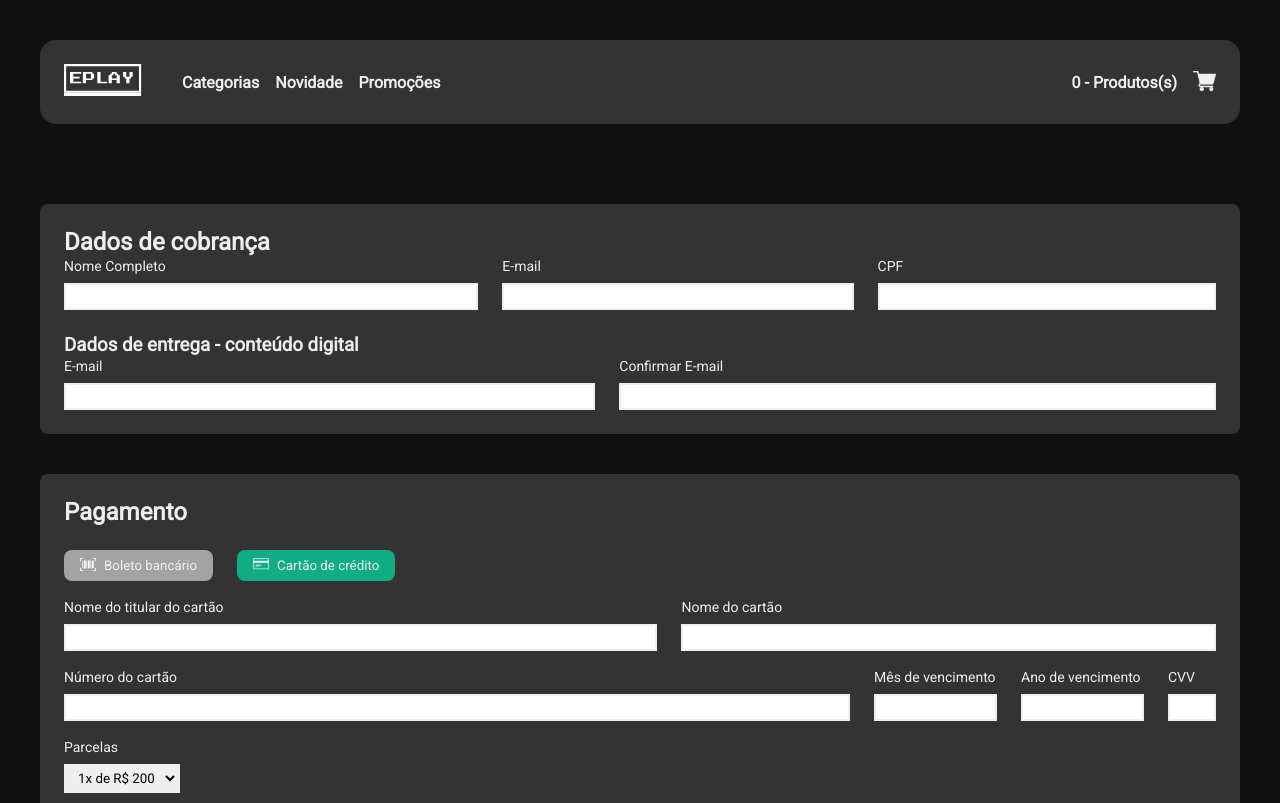
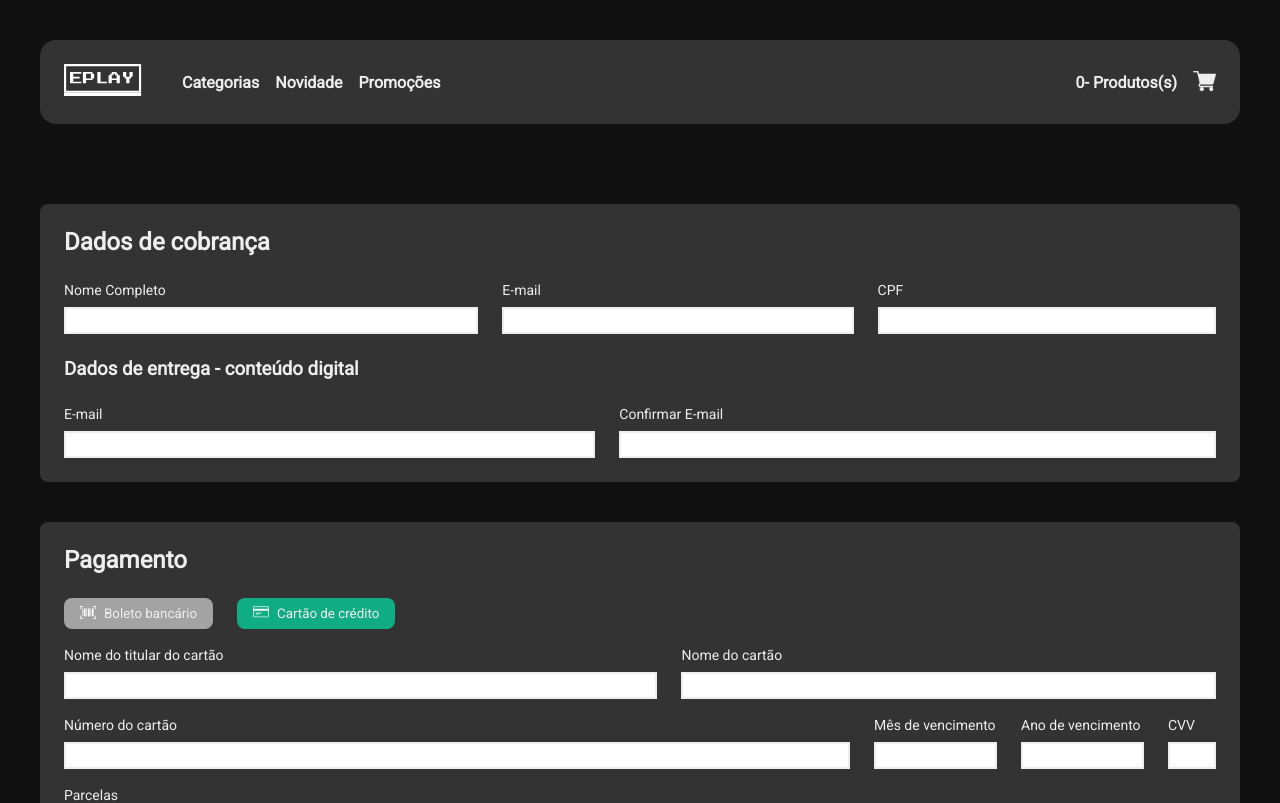
Before and after one commit to AndersonCostaDev01/ProjetoFinalFront, a React (Create React App) app: page /checkout in a window 1280 px wide. Shown: the top 803 px of the page. Built offline with nearby package versions, Linux system fonts and the light colour scheme.

Commit message:
Criação da pagina de confirmação do pedido

```diff
--- a/src/Pages/Checkout/index.tsx
+++ b/src/Pages/Checkout/index.tsx
@@ -10,9 +10,13 @@ import Button from '../../components/Button'
 // Importação de imagens
 import barcode from '../../assets/images/barcode.svg'
 import creditcard from '../../assets/images/creditcard.svg'
+// importação dos endpoints
+import { usePurchaseMutation } from '../../services/api'
 
 const Checkout = () => {
   const [isCardActive, setIsCardActive] = useState(true)
+  const [purchase, { isLoading, error, data, isSuccess }] =
+    usePurchaseMutation()
 
   const formik = useFormik({
     initialValues: {
@@ -94,12 +98,88 @@ const Checkout = () => {
         )
     }),
     onSubmit: (values) => {
-      console.log(values)
+      purchase({
+        billing: {
+          document: values.cpf,
+          email: values.email,
+          name: values.name
+        },
+        delivery: {
+          email: values.destinationEmail
+        },
+        payment: {
+          installments: 1,
+          card: {
+            active: isCardActive,
+            code: Number(values.cvv),
+            name: values.cardName,
+            number: values.cardNumber,
+            owner: {
+              document: values.cpf,
+              name: values.holderName
+            },
+            expires: {
+              month: 1,
+              year: 2025
+            }
+          }
+        },
+        products: [
+          {
+            id: 1,
+            price: 100
+          }
+        ]
+      })
     }
   })
 
   return (
-    <form className="container" onSubmit={formik.handleSubmit}>
+    <div className="container">
+      {isLoading ? <h4>Carregando...</h4> : null}
+      {error ? (
+        <h4>algo deu errado, tente novamente em alguns intantes</h4>
+      ) : null}
+      {isSuccess ? (
+        <Card title="Muito obrigado">
+          <>
+            <p>
+              É com satisfação que informamos que recebemos seu pedido com
+              sucesso! <br />
+              Abaixo estão os detalhes da sua compra: <br />
+              Número do pedido: {data.orderId}
+              <br />
+              Forma de pagamento:{' '}
+              {isCardActive ? 'Cartão de crédito' : 'Boleto'}
+            </p>
+            <p className="margin-top">
+              É com satisfação que informamos que recebemos seu pedido com
+              sucesso! Abaixo estão os detalhes da sua compra: Número do pedido:
+              XXXXXX Forma de pagamento: Boleto Bancário Caso tenha optado pelo
+              pagamento via boleto bancário, lembre-se de que a confirmação pode
+              levar até 3 dias úteis. Após a aprovação do pagamento, enviaremos
+              um e-mail contendo o código de ativação do jogo.
+            </p>
+            <p className="margin-top">
+              Se você optou pelo pagamento com cartão de crédito, a liberação do
+              código de ativação ocorrerá após a aprovação da transação pela
+              operadora do cartão. Você receberá o código no e-mail cadastrado
+              em nossa loja.
+            </p>
+            <p className="margin-top">
+              Pedimos que verifique sua caixa de entrada e a pasta de spam para
+              garantir que receba nossa comunicação. Caso tenha alguma dúvida ou
+              necessite de mais informações, por favor, entre em contato conosco
+              através dos nossos canais de atendimento ao cliente.
+            </p>
+            <p className="margin-top">
+              Agradecemos por escolher a EPLAY e esperamos que desfrute do seu
+              jogo!
+            </p>
+          </>
+        </Card>
+      ) : (
+        <form onSubmit={formik.handleSubmit}>
           <Card title="Dados de cobrança">
             <>
               <S.Row>
@@ -146,7 +226,7 @@ const Checkout = () => {
               <S.Title className="margin-top">
                 Dados de entrega - conteúdo digital
               </S.Title>
-          <S.Row>
+              <S.Row marginTop="24px">
                 <S.LabelGrup>
                   <label htmlFor="destinationEmail">E-mail</label>
                   <input
@@ -161,8 +241,9 @@ const Checkout = () => {
                   <small>{formik.errors.destinationEmail}</small>
                 </S.LabelGrup>
                 <S.LabelGrup>
-              <label htmlFor="confirmDestinationEmail">Confirmar E-mail</label>
-              <small>{formik.errors.confirmDestinationEmail}</small>
+                  <label htmlFor="confirmDestinationEmail">
+                    Confirmar E-mail
+                  </label>
                   <input
                     type="email"
                     id="confirmDestinationEmail"
@@ -170,8 +251,11 @@ const Checkout = () => {
                     value={formik.values.confirmDestinationEmail}
                     onChange={formik.handleChange}
                     onBlur={formik.handleBlur}
-                className={formik.errors.confirmDestinationEmail ? 'error' : ''}
+                    className={
+                      formik.errors.confirmDestinationEmail ? 'error' : ''
+                    }
                   />
+                  <small>{formik.errors.confirmDestinationEmail}</small>
                 </S.LabelGrup>
               </S.Row>
             </>
@@ -198,7 +282,9 @@ const Checkout = () => {
                 <>
                   <S.Row marginTop="16px">
                     <S.LabelGrup>
-                  <label htmlFor="holderName">Nome do titular do cartão</label>
+                      <label htmlFor="holderName">
+                        Nome do titular do cartão
+                      </label>
                       <input
                         type="text"
                         id="holderName"
@@ -297,11 +383,11 @@ const Checkout = () => {
                 </>
               ) : (
                 <S.PaymentText>
-              Ao optar por essa forma de pagamento, é importante lembrar que a
-              confirmação pode levar até 3 dias úteis, devido aos prazos
+                  Ao optar por essa forma de pagamento, é importante lembrar que
+                  a confirmação pode levar até 3 dias úteis, devido aos prazos
                   estabelecidos pelas instituições financeiras. Portanto, a
-              liberação do código de ativação do jogo adquirido ocorrerá somente
-              após a aprovação do pagamento do boleto.
+                  liberação do código de ativação do jogo adquirido ocorrerá
+                  somente após a aprovação do pagamento do boleto.
                 </S.PaymentText>
               )}
             </>
@@ -315,6 +401,8 @@ const Checkout = () => {
             Finalizar compra
           </Button>
         </form>
+      )}
+    </div>
   )
 }
 
--- a/src/Pages/Checkout/styles.ts
+++ b/src/Pages/Checkout/styles.ts
@@ -21,6 +21,10 @@ export const Row = styled.div<MarginTopProps>`
   column-gap: 24px;
   align-items: flex-end;
   margin-top: ${(props) => props.marginTop || '0'};
+
+  @media (max-width: 768px) {
+    column-gap: 10px;
+  }
 `
 export const LabelGrup = styled.div<MaxWidthProps>`
   flex: auto;
@@ -30,6 +34,10 @@ export const LabelGrup = styled.div<MaxWidthProps>`
   label {
     color: ${cores.branco};
     font-size: 14px;
+
+    @media (max-width: 768px) {
+      font-size: 12px;
+    }
   }
 
   input,
@@ -47,6 +55,11 @@ export const LabelGrup = styled.div<MaxWidthProps>`
     position: absolute;
     top: 32px;
     right: 8px;
+
+    @media (max-width: 768px) {
+      position: static;
+      top: 0;
+    }
   }
 
   .error {
--- a/src/components/Baner/index.tsx
+++ b/src/components/Baner/index.tsx
@@ -21,7 +21,7 @@ const Baner = () => {
   // Lista de jogos
 
   // Busca o jogo de destaque
-  const { data: game, isLoading } = useGetFeturdGameQuery()
+  const { data: game } = useGetFeturdGameQuery()
 
   if (!game) {
     return <h3>Carregando ...</h3>
--- a/src/components/Card/styles.ts
+++ b/src/components/Card/styles.ts
@@ -8,4 +8,12 @@ export const Card = styled.div`
   border-radius: 8px;
   padding: 24px;
   margin-bottom: 40px;
+
+  h2 {
+    margin-bottom: 24px;
+  }
+
+  .margin-top {
+    margin-top: 24px;
+  }
 `
--- a/src/components/Cart/styles.ts
+++ b/src/components/Cart/styles.ts
@@ -39,6 +39,10 @@ export const Sidebar = styled.aside`
   ${ButtonContainer} {
     width: 100%;
     max-width: 100%;
+  }
+
+  @media (max-width: 768px) {
+    max-width: 80%;
   }
 `
 export const Price = styled.p`
--- a/src/components/Header/index.tsx
+++ b/src/components/Header/index.tsx
@@ -7,10 +7,12 @@ import * as S from './styles'
 // Importação das imagens
 import logo from '../../assets/images/logo.svg'
 import carrinho from '../../assets/images/carrinho.svg'
+import menu from '../../assets/images/Vector.svg'
 
 // importação do reducer do carrinho
 import { open } from '../../store/reducers/cart'
 import { RootState } from '../../store/'
+import { useState } from 'react'
 
 const Header = () => {
   // coloca a função useDispatch na variavel dispatch
@@ -28,6 +30,9 @@ const Header = () => {
   const openCart = () => {
     dispatch(open())
   }
+
+  const [isOpen, setIsOpen] = useState(false)
+
   return (
     <S.HeaderBar>
       <div>
@@ -35,7 +40,7 @@ const Header = () => {
           <img src={logo} alt="Logo EPLAY" />
         </Link>
         <nav>
-          <S.Links>
+          <S.Links isActive={isOpen}>
             <S.LinkItem>
               <Link to={'/categorias'}>Categorias</Link>
             </S.LinkItem>
@@ -48,8 +53,11 @@ const Header = () => {
           </S.Links>
         </nav>
       </div>
+      <S.MenuHamburger onClick={() => setIsOpen(!isOpen)}>
+        <img src={menu} alt="abrir menu de navegacao" />
+      </S.MenuHamburger>
       <S.CartButton onClick={openCart}>
-        {totalItens()} - Produtos(s)
+        {totalItens()} <span> - Produtos(s)</span>
         <img src={carrinho} alt="Carrinho de compras" />
       </S.CartButton>
     </S.HeaderBar>
--- a/src/components/Header/styles.ts
+++ b/src/components/Header/styles.ts
@@ -3,6 +3,10 @@ import styled from 'styled-components'
 
 // Importaçãodas cores da aplicação
 import { cores } from '../../styles'
+
+type IsActive = {
+  isActive: boolean
+}
 
 export const HeaderBar = styled.header`
   background-color: ${cores.cinza};
@@ -19,15 +23,35 @@ export const HeaderBar = styled.header`
     font-weight: bold;
   }
 
-  div {
+  > div {
     display: flex;
     align-items: center;
   }
 `
 
-export const Links = styled.ul`
+export const Links = styled.ul<IsActive>`
   display: flex;
   margin-left: 40px;
+
+  @media (max-width: 768px) {
+    position: absolute;
+    z-index: 8888;
+    display: ${(props) => (props.isActive ? 'block' : 'none')};
+    background-color: ${cores.cinza};
+    top: 150px;
+    padding: 16px;
+    width: 80%;
+    left: 0;
+    right: 0;
+    border-radius: 8px;
+    text-align: center;
+
+    li {
+      margin-bottom: 16px;
+      position: relative;
+      z-index: 9999;
+    }
+  }
 `
 export const LinkItem = styled.li`
   margin-right: 16px;
@@ -41,4 +65,21 @@ export const CartButton = styled.a`
   img {
     margin-left: 16px;
   }
+
+  @media (max-width: 768px) {
+    span {
+      display: none;
+    }
+  }
 `
+export const MenuHamburger = styled.div`
+  img {
+    cursor: pointer;
+    display: none;
+    width: 24px;
+
+    @media (max-width: 768px) {
+      display: block;
+    }
+  }
+`
--- a/src/services/api.ts
+++ b/src/services/api.ts
@@ -3,6 +3,41 @@ import { createApi, fetchBaseQuery } from '@reduxjs/toolkit/query/react'
 
 // importação da tipagem
 import { Game } from '../Pages/Home'
+
+// criação do tipo para produtos
+type Product = {
+  id: number
+  price: number
+}
+// criação de tipos para os endpoints
+type PurchasePayload = {
+  products: Product[]
+  billing: {
+    name: string
+    email: string
+    document: string
+  }
+  delivery: {
+    email: string
+  }
+  payment: {
+    card: {
+      active: boolean
+      owner?: {
+        name: string
+        document: string
+      }
+      name?: string
+      number?: string
+      expires?: {
+        month: number
+        year: number
+      }
+      code?: number
+    }
+    installments: number
+  }
+}
 
 const api = createApi({
   baseQuery: fetchBaseQuery({
@@ -46,6 +81,15 @@ const api = createApi({
     // getGame: endpoint que busca um jogo especifico atraves do id
     getGame: builder.query<Game, string>({
       query: (id) => `jogos/${id}`
+    }),
+    //
+    // post para compras
+    purchase: builder.mutation<any, PurchasePayload>({
+      query: (body) => ({
+        url: 'checkout',
+        method: 'POST',
+        body
+      })
     })
   })
 })
@@ -60,7 +104,8 @@ export const {
   useGetSimulacaoGamesQuery,
   useGetLutaGamesQuery,
   useGetRpgGamesQuery,
-  useGetGameQuery
+  useGetGameQuery,
+  usePurchaseMutation
 } = api
 
 // Exportação da api
```
Also changed, not shown: src/assets/images/Vector.svg (added), src/setupTests.ts (line endings or trailing spaces). Lines whose indentation alone changed are shown as unchanged.
